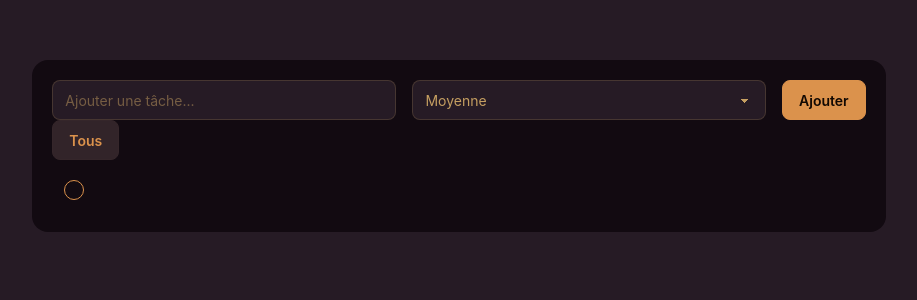
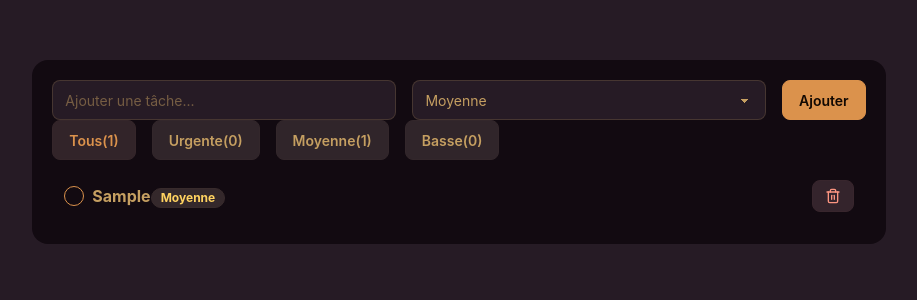
Before and after one commit to fetrafaneva/simple-todoApp, a React (Vite) app: page / in a window 1280 px wide. Both pictures are taken after typing "Sample" into the empty fields and a click on the button "Ajouter". Shown: the top 300 px of the page, without its empty margins (181-1098 px from the left). Built offline with nearby package versions, Linux system fonts and the light colour scheme.

Commit message:
feat: Add filter button

```diff
--- a/src/App.tsx
+++ b/src/App.tsx
@@ -48,6 +48,11 @@
     filteredTodos = todos.filter((todo) => todo.priority === filter);
   }
 
+  const urgentCount = todos.filter((t) => t.priority === "Urgente").length;
+  const mediumCount = todos.filter((t) => t.priority === "Moyenne").length;
+  const lowCount = todos.filter((t) => t.priority === "Basse").length;
+  const totalCount = todos.length;
+
   return (
     <div className="flex justify-center">
       <div className="w-2/3 flex-col gap-4 my-15 bg-base-300 p-5 rounded-2xl">
@@ -84,7 +89,34 @@
               }`}
               onClick={() => setFilter("Tous")}
             >
-              Tous
+              Tous({totalCount})
+            </button>
+
+            <button
+              className={` btn btn-soft ${
+                filter === "Urgente" ? "btn-primary" : ""
+              }`}
+              onClick={() => setFilter("Urgente")}
+            >
+              Urgente({urgentCount})
+            </button>
+
+            <button
+              className={` btn btn-soft ${
+                filter === "Moyenne" ? "btn-primary" : ""
+              }`}
+              onClick={() => setFilter("Moyenne")}
+            >
+              Moyenne({mediumCount})
+            </button>
+
+            <button
+              className={` btn btn-soft ${
+                filter === "Basse" ? "btn-primary" : ""
+              }`}
+              onClick={() => setFilter("Basse")}
+            >
+              Basse({lowCount})
             </button>
           </div>
 
--- a/src/components/TodoItem.tsx
+++ b/src/components/TodoItem.tsx
@@ -1,3 +1,5 @@
+import { Trash } from "lucide-react";
+
 type Priority = "Urgente" | "Moyenne" | "Basse";
 
 type Todo = {
@@ -19,7 +21,24 @@
             type="checkbox"
             className="checkbox checkbox-primary checkbox-sm"
           />
+          <span className="text-md font-bold">
+            <span>{todo.text}</span>
+            <span
+              className={`badge badge-sm badge-soft ${
+                todo.priority === "Urgente"
+                  ? "badge-error"
+                  : todo.priority === "Moyenne"
+                  ? "badge-warning"
+                  : "badge-success"
+              }`}
+            >
+              {todo.priority}
+            </span>
+          </span>
         </div>
+        <button className="btn btn-sm btn-error btn-soft">
+          <Trash className="w-4 h-4" />
+        </button>
       </div>
     </li>
   );
```
